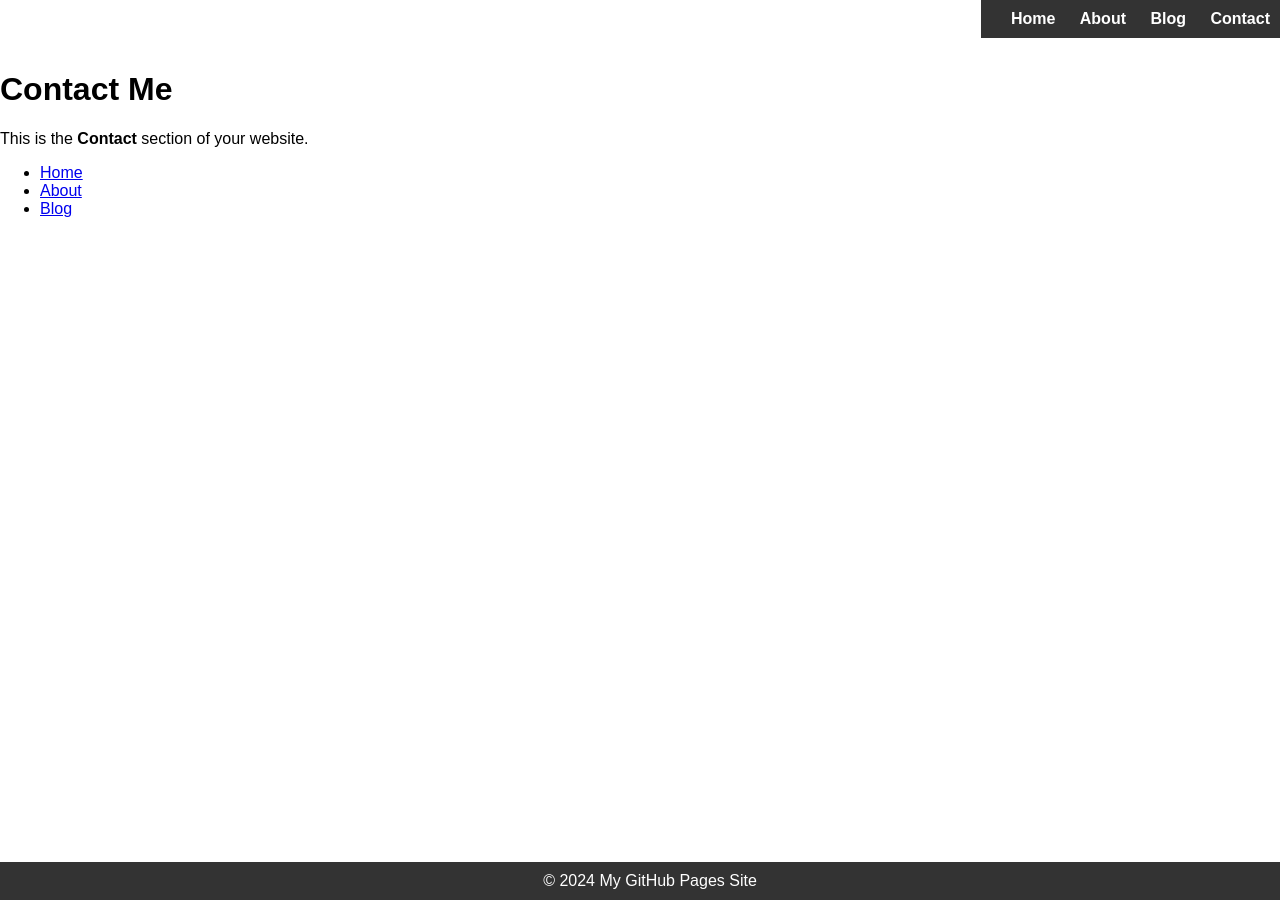
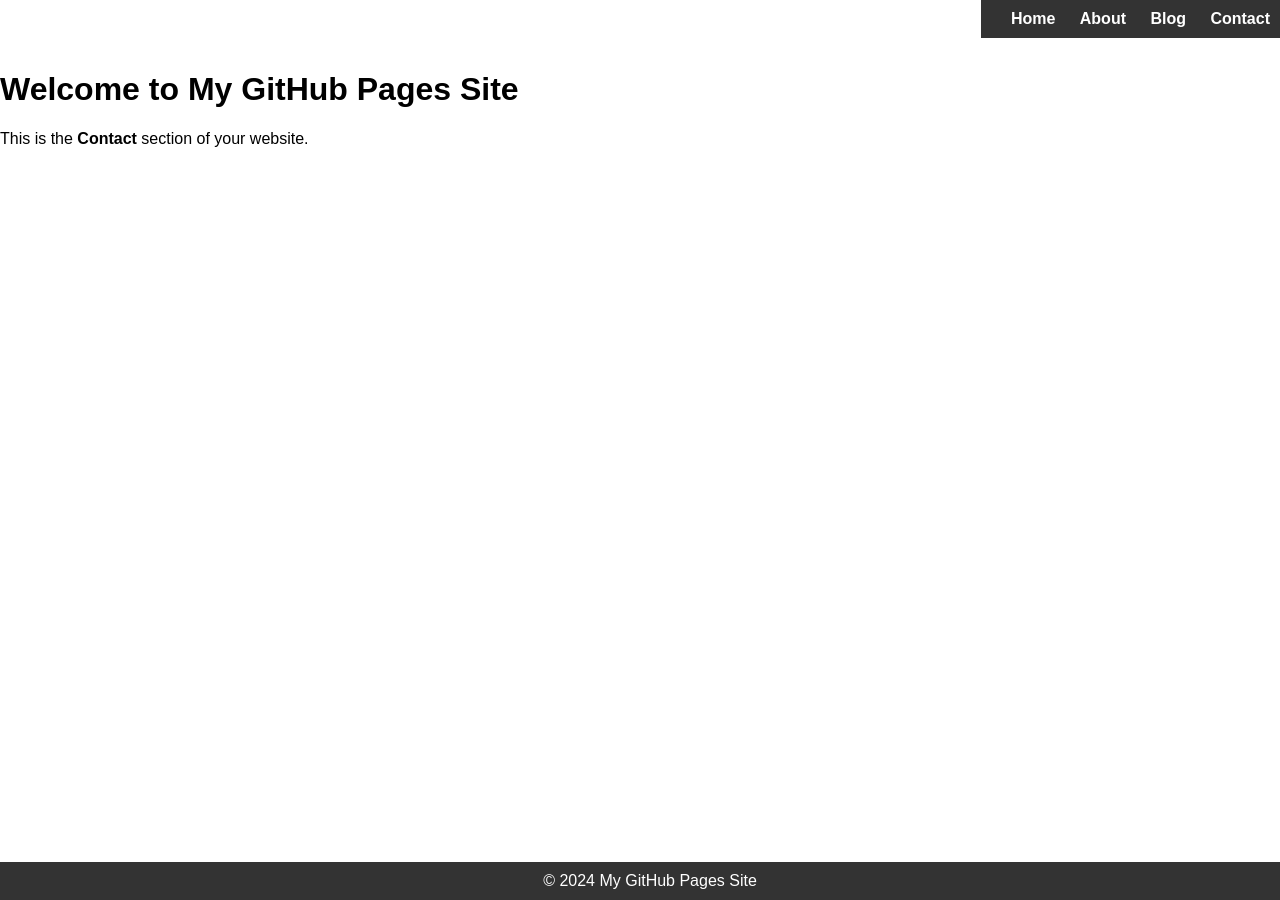
Before and after one commit to EMazarakis/EMazarakis.github.io, a Jekyll site: the page built from contact.md, in a window 1280 px wide. Built offline with Jekyll 4.4.1, drawn with Linux system fonts in a browser that asks for light colours; our own code applies the rules of GitHub Pages for plain Markdown files.

Commit message:
Update contact.md

```diff
--- a/contact.md
+++ b/contact.md
@@ -1,19 +1,8 @@
-<link rel="stylesheet" type="text/css" href="style.css">
+---
+layout: default
+title: Contact
+---
 
-<nav>
-    <ul>
-        <li><a href="index.md">Home</a></li>
-        <li><a href="about.md">About</a></li>
-        <li><a href="blog.md">Blog</a></li>
-        <li><a href="contact.md">Contact</a></li>
-    </ul>
-</nav>
-
-
-# Contact Me
+# Welcome to My GitHub Pages Site
 
 This is the **Contact** section of your website.
-
-- [Home](index.md)
-- [About](about.md)
-- [Blog](blog.md)
```
